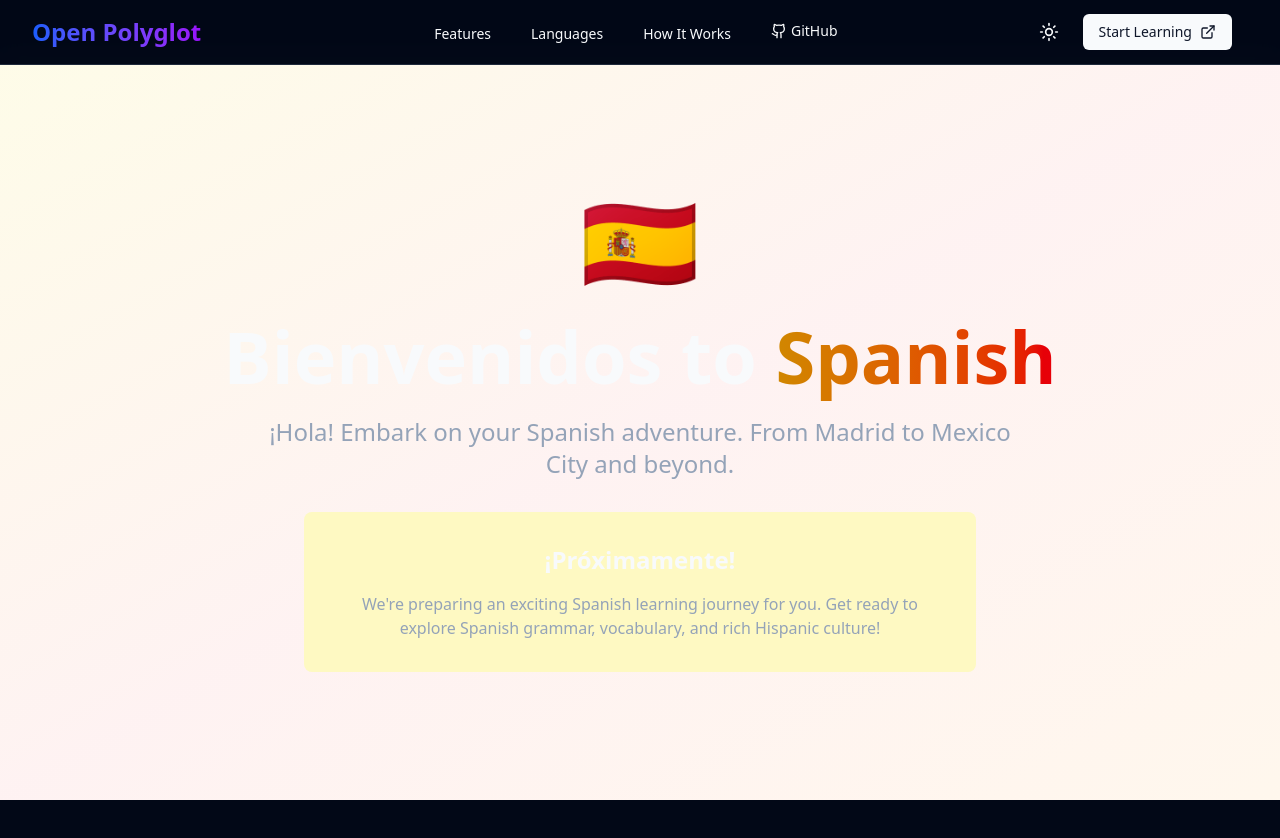
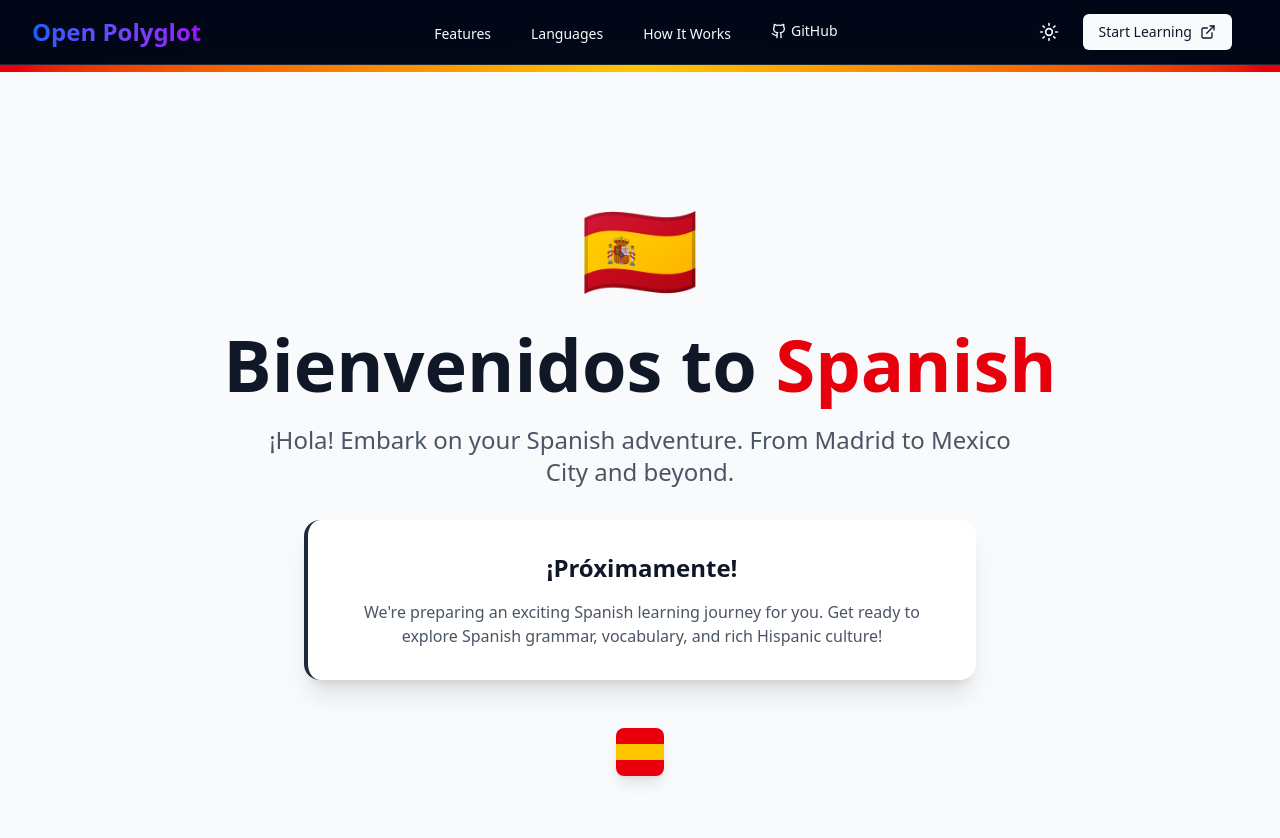
Before and after one commit to yahyashareef48/open-polyglot, a Next.js app: page /languages/spanish in a window 1280 px wide. Shown: the top 838 px of the page. Built offline with nearby package versions, Linux system fonts and the light colour scheme.

Commit message:
design update

```diff
--- a/app/languages/french/page.tsx
+++ b/app/languages/french/page.tsx
@@ -1,22 +1,34 @@
 export default function FrenchHome() {
   return (
-    <div className="min-h-screen bg-background">
-      <section className="relative overflow-hidden bg-gradient-to-br from-red-50 via-blue-50 to-white dark:from-slate-900 dark:via-red-900/20 dark:to-blue-900/20">
+    <div className="min-h-screen bg-gray-50 dark:bg-gray-900">
+      {/* Flag-inspired accent bar */}
+      <div className="h-2 bg-gradient-to-r from-blue-600 via-white to-red-600"></div>
+
+      <section className="relative overflow-hidden bg-gray-50 dark:bg-gray-900">
         <div className="relative max-w-7xl mx-auto px-4 sm:px-6 lg:px-8 py-24 lg:py-32">
           <div className="text-center">
             <div className="text-8xl mb-8">🇫🇷</div>
-            <h1 className="text-4xl md:text-6xl lg:text-7xl font-bold text-foreground mb-6">
-              Bienvenue to <span className="bg-gradient-to-r from-red-600 to-blue-600 bg-clip-text text-transparent">French</span>
+            <h1 className="text-4xl md:text-6xl lg:text-7xl font-bold text-gray-900 dark:text-white mb-6">
+              Bienvenue to <span className="text-blue-600">French</span>
             </h1>
-            <p className="text-xl md:text-2xl text-muted-foreground mb-8 max-w-3xl mx-auto">
+            <p className="text-xl md:text-2xl text-gray-600 dark:text-gray-300 mb-8 max-w-3xl mx-auto">
               Discover the beauty of the French language. From Parisian cafés to Quebec winters.
             </p>
-            <div className="bg-red-100 dark:bg-red-900/20 rounded-lg p-8 max-w-2xl mx-auto">
-              <h2 className="text-2xl font-bold text-foreground mb-4">En Développement</h2>
-              <p className="text-muted-foreground">
+            <div className="bg-white dark:bg-gray-800 rounded-2xl p-8 max-w-2xl mx-auto shadow-xl border-l-4 border-blue-600">
+              <h2 className="text-2xl font-bold text-gray-900 dark:text-white mb-4">En Développement</h2>
+              <p className="text-gray-600 dark:text-gray-300">
                 We're crafting a beautiful French learning experience for you.
                 Soon you'll master French pronunciation, grammar, and culture!
               </p>
+            </div>
+
+            {/* French flag pattern decoration */}
+            <div className="mt-12 flex justify-center">
+              <div className="flex rounded-lg overflow-hidden shadow-lg">
+                <div className="w-8 h-8 bg-blue-600"></div>
+                <div className="w-8 h-8 bg-white border border-gray-200"></div>
+                <div className="w-8 h-8 bg-red-600"></div>
+              </div>
             </div>
           </div>
         </div>
--- a/app/languages/german/page.tsx
+++ b/app/languages/german/page.tsx
@@ -1,22 +1,34 @@
 export default function GermanHome() {
   return (
-    <div className="min-h-screen bg-background">
-      <section className="relative overflow-hidden bg-gradient-to-br from-blue-50 via-indigo-50 to-purple-50 dark:from-slate-900 dark:via-purple-900/20 dark:to-blue-900/20">
+    <div className="min-h-screen bg-gray-50 dark:bg-gray-900">
+      {/* Flag-inspired accent bar */}
+      <div className="h-2 bg-gradient-to-r from-black via-red-600 to-yellow-400"></div>
+
+      <section className="relative overflow-hidden bg-gray-50 dark:bg-gray-900">
         <div className="relative max-w-7xl mx-auto px-4 sm:px-6 lg:px-8 py-24 lg:py-32">
           <div className="text-center">
             <div className="text-8xl mb-8">🇩🇪</div>
-            <h1 className="text-4xl md:text-6xl lg:text-7xl font-bold text-foreground mb-6">
-              Welcome to <span className="bg-gradient-to-r from-blue-600 to-purple-600 bg-clip-text text-transparent">German</span>
+            <h1 className="text-4xl md:text-6xl lg:text-7xl font-bold text-gray-900 dark:text-white mb-6">
+              Welcome to <span className="text-red-600">German</span>
             </h1>
-            <p className="text-xl md:text-2xl text-muted-foreground mb-8 max-w-3xl mx-auto">
+            <p className="text-xl md:text-2xl text-gray-600 dark:text-gray-300 mb-8 max-w-3xl mx-auto">
               Start your German learning journey. From basics to advanced conversations.
             </p>
-            <div className="bg-blue-100 dark:bg-blue-900/20 rounded-lg p-8 max-w-2xl mx-auto">
-              <h2 className="text-2xl font-bold text-foreground mb-4">Coming Soon</h2>
-              <p className="text-muted-foreground">
+            <div className="bg-white dark:bg-gray-800 rounded-2xl p-8 max-w-2xl mx-auto shadow-xl border-l-4 border-red-600">
+              <h2 className="text-2xl font-bold text-gray-900 dark:text-white mb-4">Coming Soon</h2>
+              <p className="text-gray-600 dark:text-gray-300">
                 We're currently building an amazing German learning experience for you.
                 Check back soon for interactive lessons, vocabulary games, and pronunciation practice!
               </p>
+            </div>
+
+            {/* German flag pattern decoration */}
+            <div className="mt-12 flex justify-center">
+              <div className="flex rounded-lg overflow-hidden shadow-lg">
+                <div className="w-8 h-8 bg-black"></div>
+                <div className="w-8 h-8 bg-red-600"></div>
+                <div className="w-8 h-8 bg-yellow-400"></div>
+              </div>
             </div>
           </div>
         </div>
--- a/app/languages/spanish/page.tsx
+++ b/app/languages/spanish/page.tsx
@@ -1,22 +1,34 @@
 export default function SpanishHome() {
   return (
-    <div className="min-h-screen bg-background">
-      <section className="relative overflow-hidden bg-gradient-to-br from-yellow-50 via-red-50 to-orange-50 dark:from-slate-900 dark:via-yellow-900/20 dark:to-red-900/20">
+    <div className="min-h-screen bg-gray-50 dark:bg-gray-900">
+      {/* Flag-inspired accent bar */}
+      <div className="h-2 bg-gradient-to-r from-red-600 via-yellow-400 to-red-600"></div>
+
+      <section className="relative overflow-hidden bg-gray-50 dark:bg-gray-900">
         <div className="relative max-w-7xl mx-auto px-4 sm:px-6 lg:px-8 py-24 lg:py-32">
           <div className="text-center">
             <div className="text-8xl mb-8">🇪🇸</div>
-            <h1 className="text-4xl md:text-6xl lg:text-7xl font-bold text-foreground mb-6">
-              Bienvenidos to <span className="bg-gradient-to-r from-yellow-600 to-red-600 bg-clip-text text-transparent">Spanish</span>
+            <h1 className="text-4xl md:text-6xl lg:text-7xl font-bold text-gray-900 dark:text-white mb-6">
+              Bienvenidos to <span className="text-red-600">Spanish</span>
             </h1>
-            <p className="text-xl md:text-2xl text-muted-foreground mb-8 max-w-3xl mx-auto">
+            <p className="text-xl md:text-2xl text-gray-600 dark:text-gray-300 mb-8 max-w-3xl mx-auto">
               ¡Hola! Embark on your Spanish adventure. From Madrid to Mexico City and beyond.
             </p>
-            <div className="bg-yellow-100 dark:bg-yellow-900/20 rounded-lg p-8 max-w-2xl mx-auto">
-              <h2 className="text-2xl font-bold text-foreground mb-4">¡Próximamente!</h2>
-              <p className="text-muted-foreground">
+            <div className="bg-white dark:bg-gray-800 rounded-2xl p-8 max-w-2xl mx-auto shadow-xl border-l-4 border-red-600">
+              <h2 className="text-2xl font-bold text-gray-900 dark:text-white mb-4">¡Próximamente!</h2>
+              <p className="text-gray-600 dark:text-gray-300">
                 We're preparing an exciting Spanish learning journey for you.
                 Get ready to explore Spanish grammar, vocabulary, and rich Hispanic culture!
               </p>
+            </div>
+
+            {/* Spanish flag pattern decoration */}
+            <div className="mt-12 flex justify-center">
+              <div className="flex flex-col rounded-lg overflow-hidden shadow-lg">
+                <div className="w-12 h-4 bg-red-600"></div>
+                <div className="w-12 h-4 bg-yellow-400"></div>
+                <div className="w-12 h-4 bg-red-600"></div>
+              </div>
             </div>
           </div>
         </div>
```
